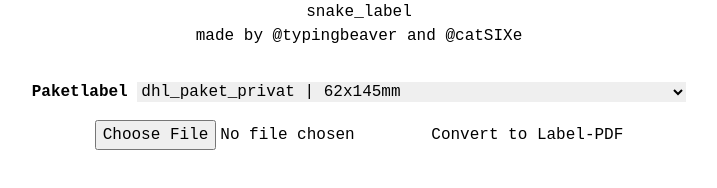
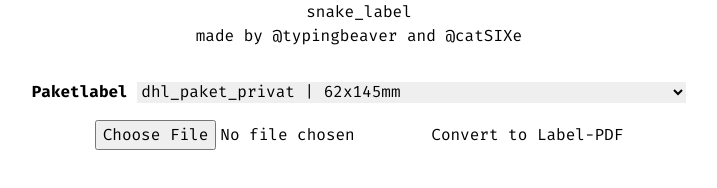
Before and after one commit to typingbeaver/snake-label, a website built with Vite: page index.html in a window 1280 px wide. Shown: the full height of the page, 281-998 px from the left. Built offline with nearby package versions, Linux system fonts and the light colour scheme.

Commit message:
Add Fira Mono fontface

```diff
--- a/src/css/app.css
+++ b/src/css/app.css
@@ -1,3 +1,22 @@
 @tailwind base;
 @tailwind components;
 @tailwind utilities;
+
+ @font-face {
+     font-family: 'Fira Mono';
+     font-style: normal;
+     font-weight: 400;
+     src: url(/fonts/FiraMono-Regular.woff2) format('woff2');
+ }
+ @font-face {
+     font-family: 'Fira Mono';
+     font-style: normal;
+     font-weight: 500;
+     src: url(/fonts/FiraMono-Medium.woff2) format('woff2');
+ }
+ @font-face {
+     font-family: 'Fira Mono';
+     font-style: normal;
+     font-weight: 700;
+     src: url(/fonts/FiraMono-Bold.woff2) format('woff2');
+ }
--- a/tailwind.config.js
+++ b/tailwind.config.js
@@ -5,7 +5,11 @@ module.exports = {
     "./src/**/*.{js,ts,jsx,tsx}",
   ],
   theme: {
-    extend: {},
+    extend: {
+      fontFamily: {
+        'sans': ['Fira Mono', 'sans'],
+      },
+    },
   },
   plugins: [],
 }
```
Also changed, not shown: README.md, public/fonts/FiraMono-Bold.woff2 (added), public/fonts/FiraMono-Medium.woff2 (added), public/fonts/FiraMono-Regular.woff2 (added).
